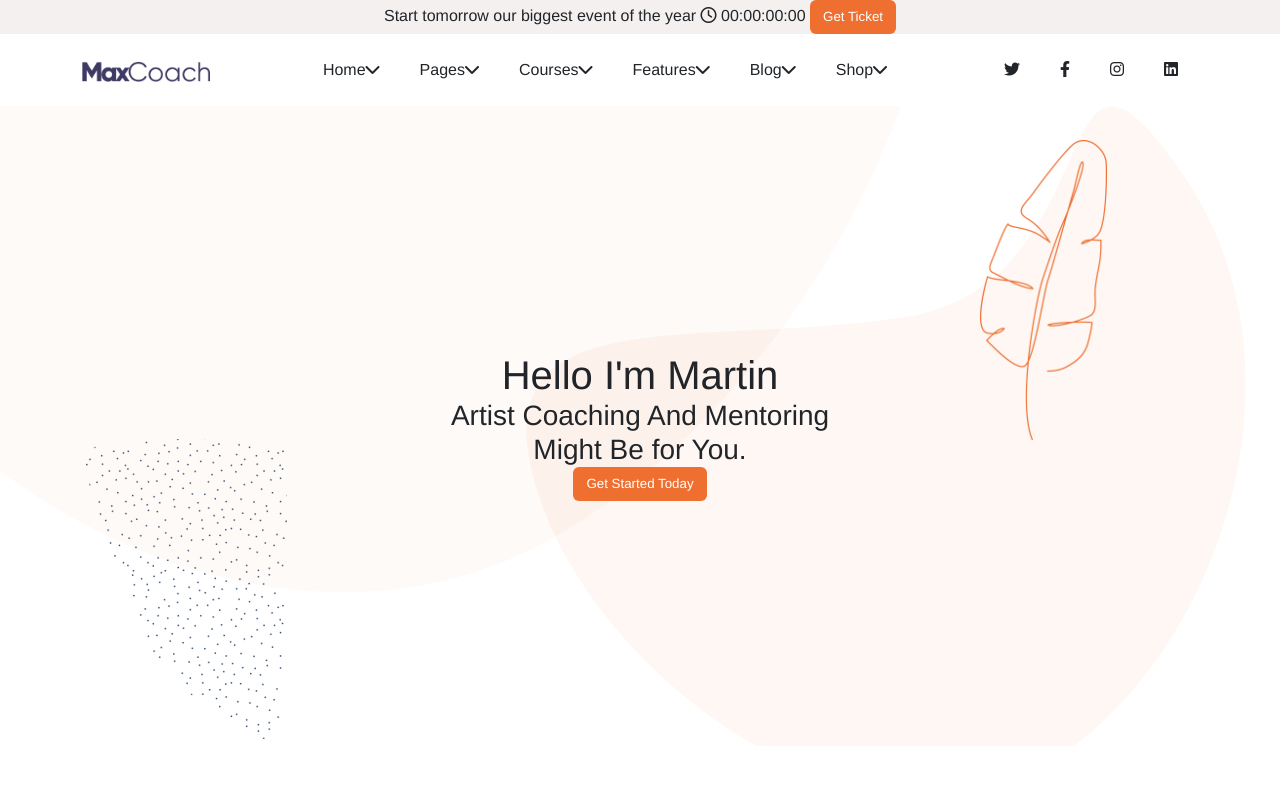
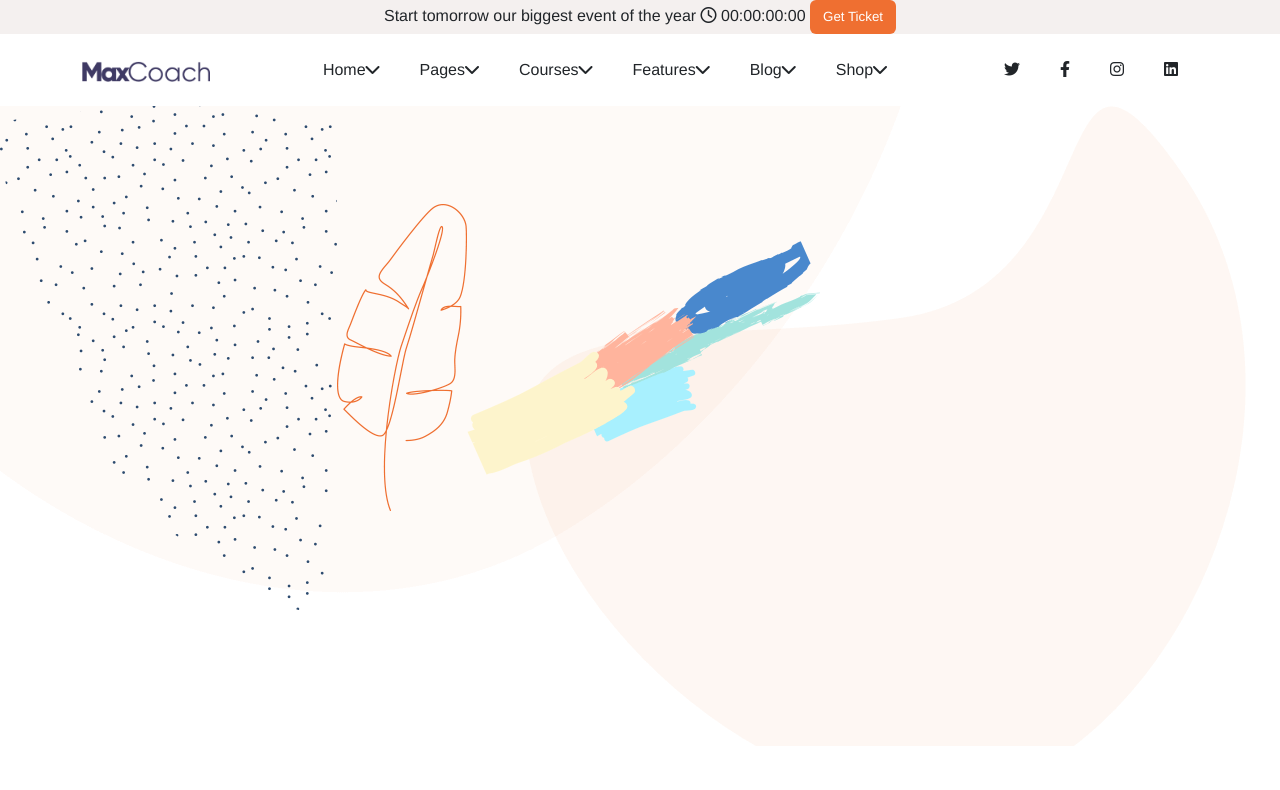
Before and after one commit to GiulsV/proj-html-vuejs, a Vue app: page / in a window 1280 px wide. Shown: the top 790 px of the page. Built offline with nearby package versions, Linux system fonts and the light colour scheme.

Commit message:
Aggiunte img del jumbotron (non ancora finito)

```diff
--- a/src/components/HeroComp.vue
+++ b/src/components/HeroComp.vue
@@ -1,9 +1,13 @@
 <template>
-<div class="jumbotron jumbotron-fluid d-flex " id="hero">
-    <!-- justify-content-between -->
-    <!-- <img src="@/assets/images/Sagome/artist-shape-02.png" alt=""/>
-    <img src="@/assets/images/Sagome/artist-shape-01.png" alt=""/> -->
-    <div class="container d-flex flex-column justify-content-center text-center" id="text_jumbo">
+<div class="jumbotron-fluid d-flex " id="hero">
+    <div class="" id="ms_image">
+        <img src="@/assets/images/Sagome/artist-shape-03.png" alt="" >
+        <img src="@/assets/images/Sagome/artist-shape-04.png" alt="" >
+        <img src="@/assets/images/Sagome/artist-shape-05.png" alt="">
+
+    </div>
+
+    <!-- <div class="container d-flex flex-column justify-content-center text-center" id="text_jumbo">
         <div class="wrapper">
             <h1>Hello I'm Martin</h1>
             <h3>Artist Coaching And Mentoring </h3>
@@ -11,7 +15,7 @@
             <a class="btn bt_orange" href="#" role="button">Get Started Today</a>
         </div>
 
-    </div>
+    </div> -->
 
 
 
@@ -30,17 +34,14 @@
     // background-color: #FBF9F6;
     // background-color: blue;
     height: 80vh;
-    background-image: url('@/assets/images/Sagome/artist-shape-02.png'), url('@/assets/images/Sagome/artist-shape-01.png'),  url('@/assets/images/Sagome/artist-shape-03-201x300.png'), url('@/assets/images/Sagome/artist-shape-04-127x300.png');
-
+    background-image: url('@/assets/images/Sagome/artist-shape-02.png'), url('@/assets/images/Sagome/artist-shape-01.png');
+    background-position:
+            top left,
+            top right 6%;
     background-repeat: no-repeat;
     background-size:fill;
-    background-position:
-            top left,
-            top right 6%,
-            bottom 2% left 8%,
-            right 15% top 10%;
+
+
 }
-// button{
-//     width: 100px;
-// }
+
 </style>
```
